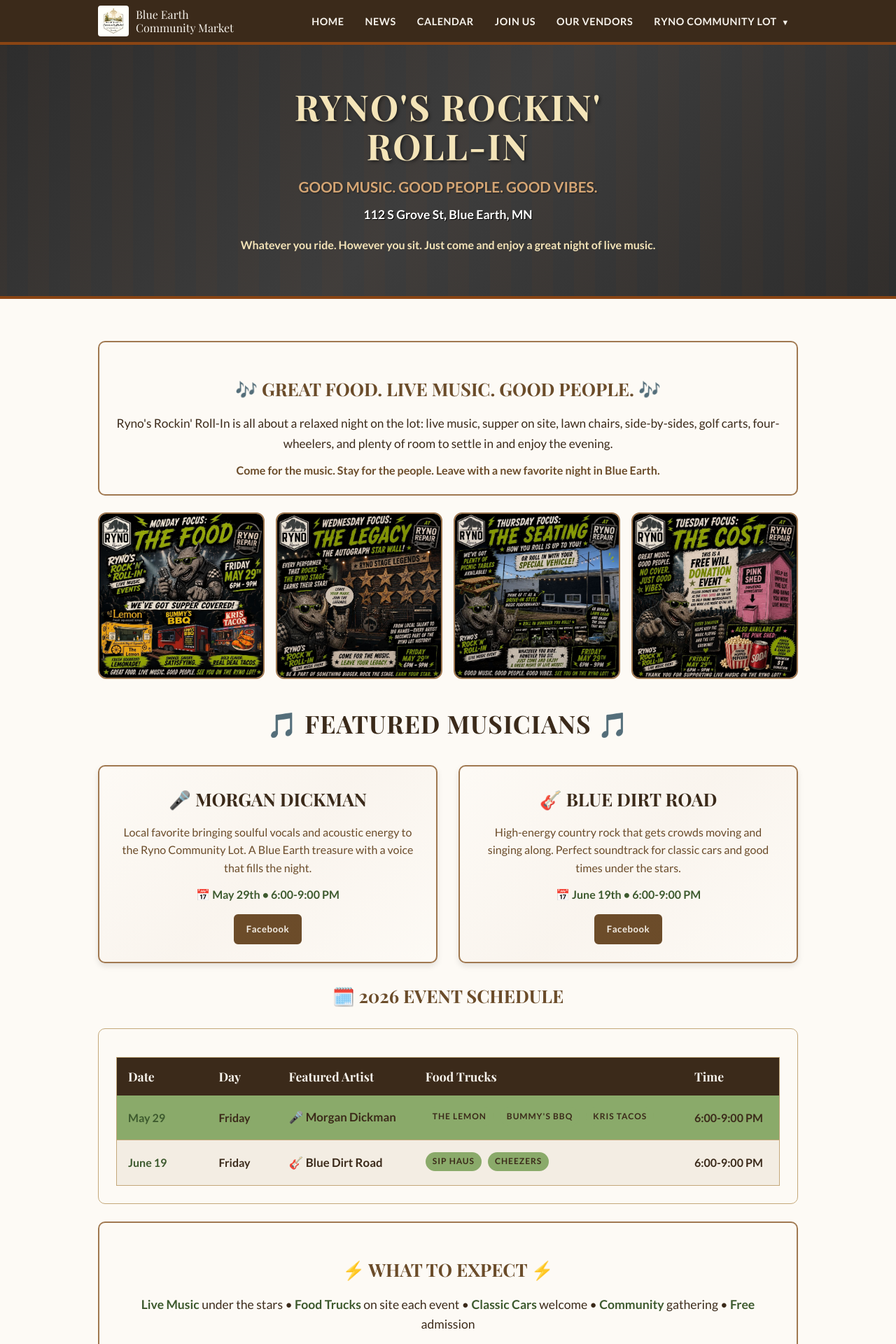
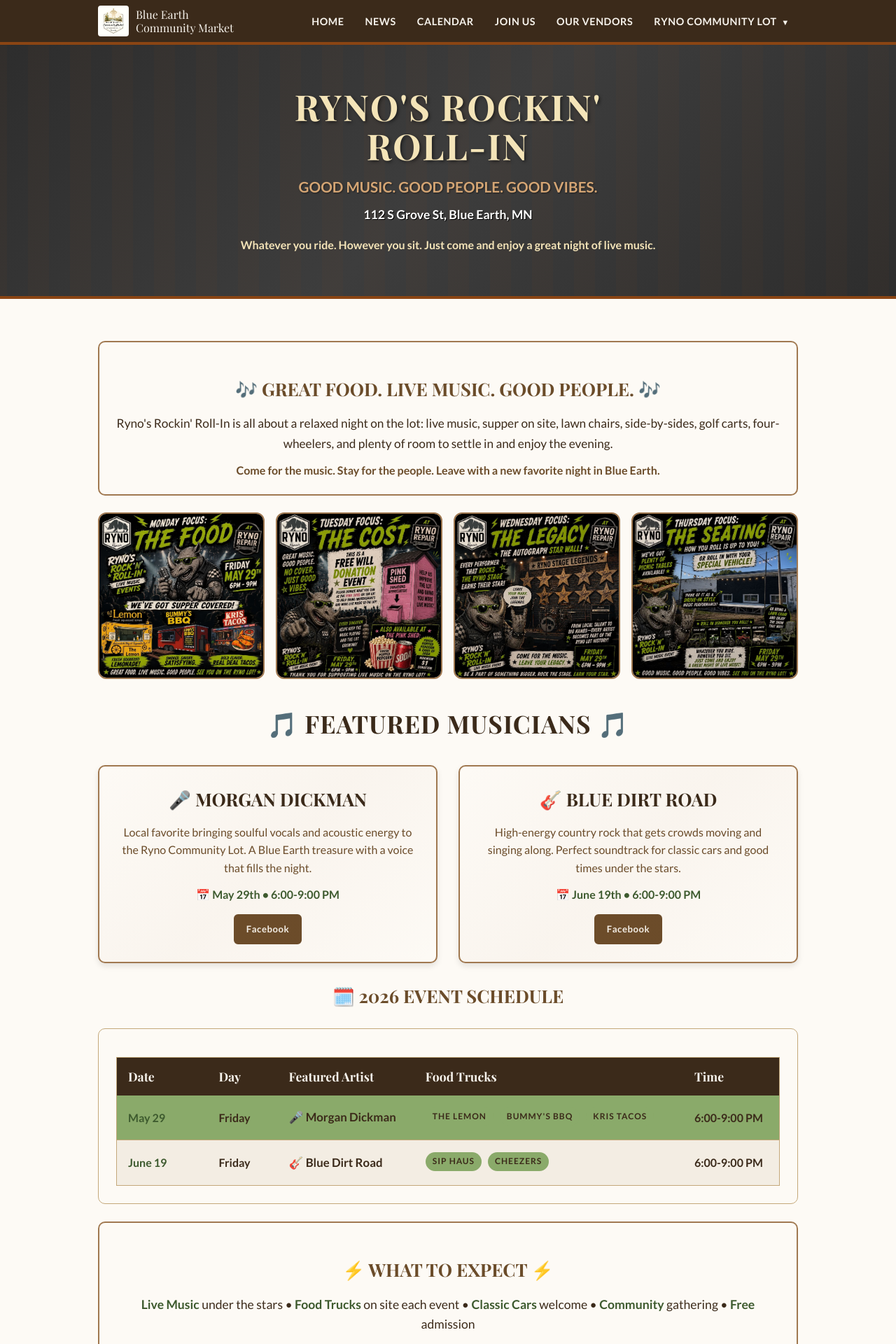
Before and after one commit to blueearthcommunitymarket/blueearthcommunitymarket.github.io, a Jekyll site: the page built from rynos-rockin-roll-in/index.html, in a window 1280 px wide. Shown: the top 1920 px of the page at 70% size. Built offline with Jekyll 4.4.1, drawn with Linux system fonts in a browser that asks for light colours; some web fonts are replaced.

Commit message:
Reorder Rockin Roll-In promo images

```diff
--- a/rynos-rockin-roll-in/index.html
+++ b/rynos-rockin-roll-in/index.html
@@ -241,10 +241,10 @@
         </div>
 
         <div style="display: grid; grid-template-columns: repeat(auto-fit, minmax(220px, 1fr)); gap: 16px; margin: 24px 0 34px;">
-            <img src="/assets/images/news/2026-05-25-rockin-roll-in/rockin-roll-in-poster-1.jpg" alt="Ryno's Rockin' Roll-In promo poster" style="width: 100%; height: auto; display: block; border-radius: 12px; border: 2px solid var(--brown-light);">
-            <img src="/assets/images/news/2026-05-25-rockin-roll-in/rockin-roll-in-poster-2.jpg" alt="Ryno's Rockin' Roll-In artist promo poster" style="width: 100%; height: auto; display: block; border-radius: 12px; border: 2px solid var(--brown-light);">
-            <img src="/assets/images/news/2026-05-25-rockin-roll-in/rockin-roll-in-poster-3.jpg" alt="Ryno's Rockin' Roll-In community vibe poster" style="width: 100%; height: auto; display: block; border-radius: 12px; border: 2px solid var(--brown-light);">
-            <img src="/assets/images/news/2026-05-25-rockin-roll-in/rockin-roll-in-poster-4.jpg" alt="Ryno's Rockin' Roll-In donations poster" style="width: 100%; height: auto; display: block; border-radius: 12px; border: 2px solid var(--brown-light);">
+            <img src="/assets/images/news/2026-05-25-rockin-roll-in/rockin-roll-in-poster-1.jpg" alt="Ryno's Rockin' Roll-In Monday focus poster" style="width: 100%; height: auto; display: block; border-radius: 12px; border: 2px solid var(--brown-light);">
+            <img src="/assets/images/news/2026-05-25-rockin-roll-in/rockin-roll-in-poster-4.jpg" alt="Ryno's Rockin' Roll-In Tuesday focus poster" style="width: 100%; height: auto; display: block; border-radius: 12px; border: 2px solid var(--brown-light);">
+            <img src="/assets/images/news/2026-05-25-rockin-roll-in/rockin-roll-in-poster-2.jpg" alt="Ryno's Rockin' Roll-In Wednesday focus poster" style="width: 100%; height: auto; display: block; border-radius: 12px; border: 2px solid var(--brown-light);">
+            <img src="/assets/images/news/2026-05-25-rockin-roll-in/rockin-roll-in-poster-3.jpg" alt="Ryno's Rockin' Roll-In Thursday focus poster" style="width: 100%; height: auto; display: block; border-radius: 12px; border: 2px solid var(--brown-light);">
         </div>
 
         <h2>🎵 FEATURED MUSICIANS 🎵</h2>
```
Also changed, not shown: _posts/2026-05-25-rynos-rockin-roll-in-kicks-off-this-week.md (+4 -4 lines).
